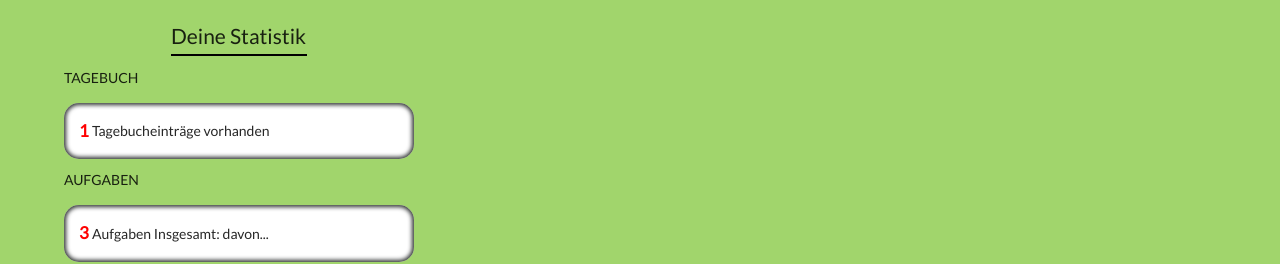
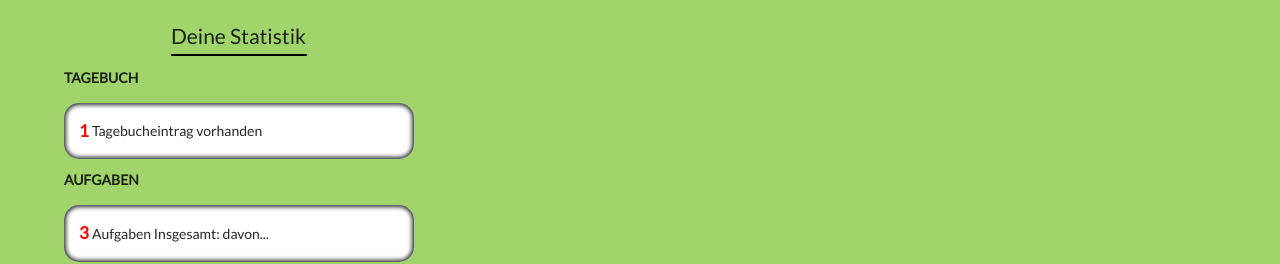
Before and after one commit to Malte1983/capstone-project, a React (Create React App) app: page /Dashboard in a window 1280 px wide. Shown: the part 232-496 px from the top of the page. Built offline with nearby package versions, Linux system fonts and the light colour scheme.

Commit message:
final Storybook

```diff
--- a/src/components/Dashboard/Dashboard.js
+++ b/src/components/Dashboard/Dashboard.js
@@ -16,11 +16,14 @@ export default function Dashboard({ tasks, id, diarys }) {
         <img src={Klammerfisch} alt="klammerfisch" width="250" />
       </ImageContainer>
       <Headline>Deine Statistik</Headline>
-      <P>TAGEBUCH</P>
+      <P>tagebuch</P>
       <CounterWrapper>
-        <Counter>{totalDiarysLength}</Counter> Tagebucheinträge vorhanden
+        <Counter>{totalDiarysLength}</Counter>
+        {totalDiarysLength <= 1
+          ? 'Tagebucheintrag vorhanden'
+          : 'Tagebucheinträge vorhanden'}
       </CounterWrapper>
-      <P>AUFGABEN</P>
+      <P>aufgaben</P>
       <CounterWrapper>
         <Counter>{totalTasksLength}</Counter> Aufgaben Insgesamt: davon...
       </CounterWrapper>
@@ -105,4 +108,6 @@ const CounterWrapper = styled.div`
 `
 const P = styled.p`
   align-self: flex-start;
+  text-transform: uppercase;
+  font-weight: bold;
 `
```
Also changed, not shown: 1 other file (tests, documents, lock files or other folders).
